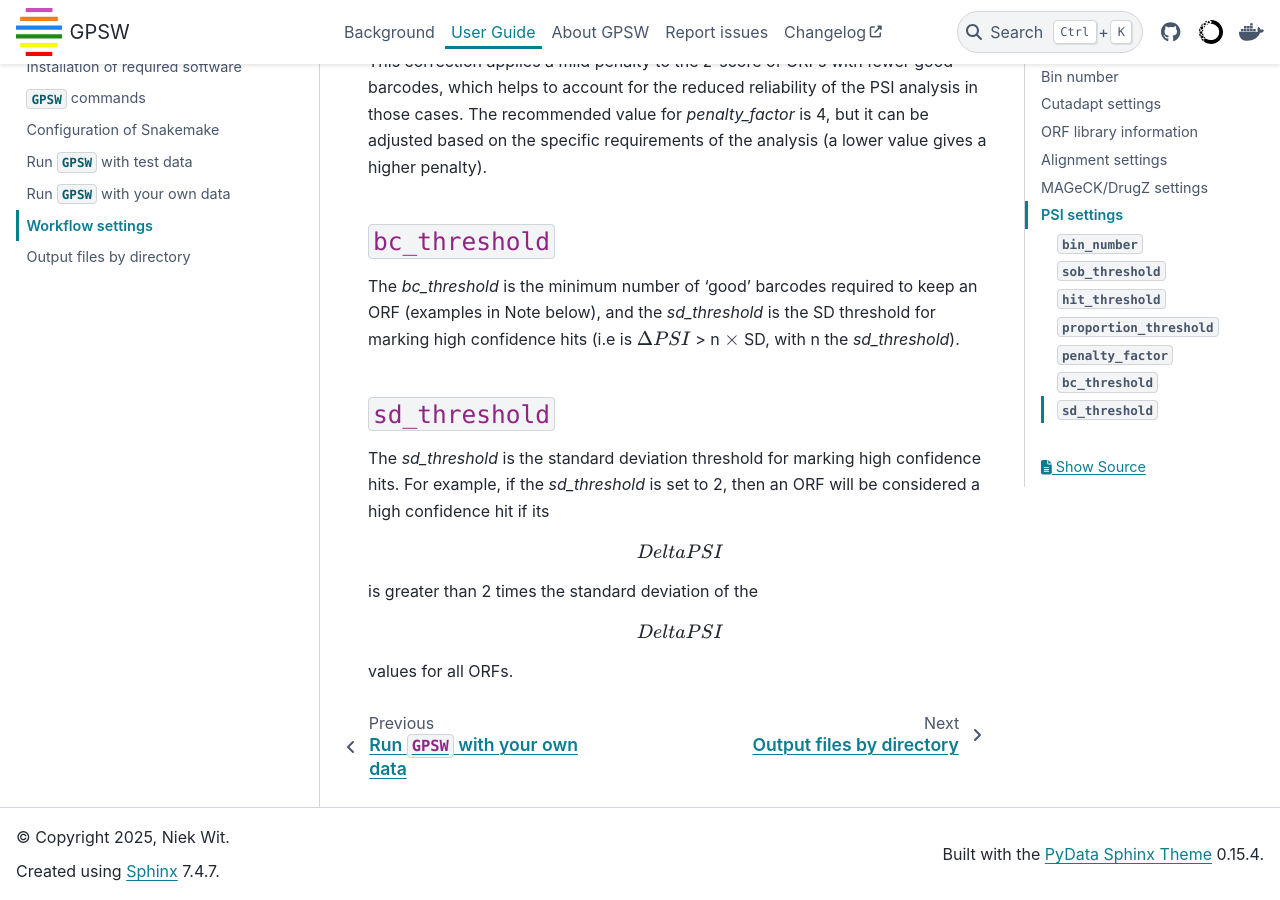
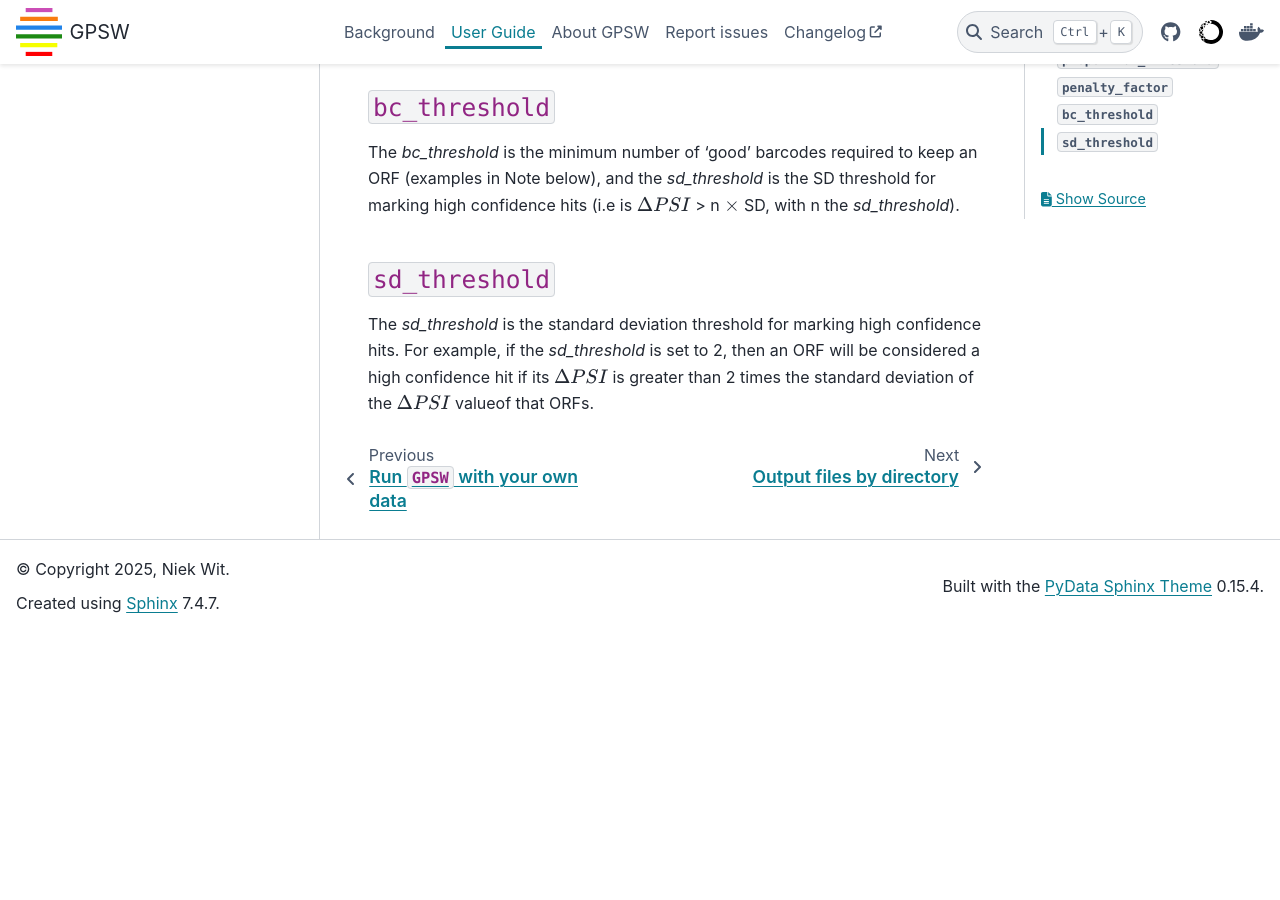
Before and after one commit to niekwit/gps-orfeome, a Sphinx documentation site: the page built from docs/workflow_settings.rst, in a window 1280 px wide and 900 px high, scrolled down 7660 px. Built offline with Sphinx 7.4.7 and the PyData theme 0.15.4, drawn with Linux system fonts in a browser that asks for light colours; after the commit the page ends 8292 px from its top, so only the background shows below that; some of the changed text lies outside the part shown.

Commit message:
fixed maths annotation

```diff
--- a/docs/workflow_settings.rst
+++ b/docs/workflow_settings.rst
@@ -265,7 +265,7 @@ The ``sob_threshold`` is the minimum value of the sum of barcode counts across a
 ``hit_threshold``
 ~~~~~~~~~~~~~~~~~~
 
-The ``hit_threshold`` defines the $$\Delta PSI$$ thresholds value for calling a hits. For example, if the `hit_threshold` is set to 0.75, then an ORF will be considered a hit if its $$\Delta PSI$$ is greater than 0.75.
+The ``hit_threshold`` defines the :math:`\Delta PSI` thresholds value for calling a hits. For example, if the `hit_threshold` is set to 0.75, then an ORF will be considered a hit if its :math:`\Delta PSI` is greater than 0.75.
 
 ``proportion_threshold``
 ~~~~~~~~~~~~~~~~~~~~~~~~~
@@ -316,4 +316,4 @@ The `bc_threshold` is the minimum number of 'good' barcodes required to keep an
 ``sd_threshold``
 ~~~~~~~~~~~~~~~~~
 
-The `sd_threshold` is the standard deviation threshold for marking high confidence hits. For example, if the `sd_threshold` is set to 2, then an ORF will be considered a high confidence hit if its $$\Delta PSI$$ is greater than 2 times the standard deviation of the $$\Delta PSI$$ values for all ORFs.
+The `sd_threshold` is the standard deviation threshold for marking high confidence hits. For example, if the `sd_threshold` is set to 2, then an ORF will be considered a high confidence hit if its :math:`\Delta PSI` is greater than 2 times the standard deviation of the :math:`\Delta PSI` valueof that ORFs.
```
